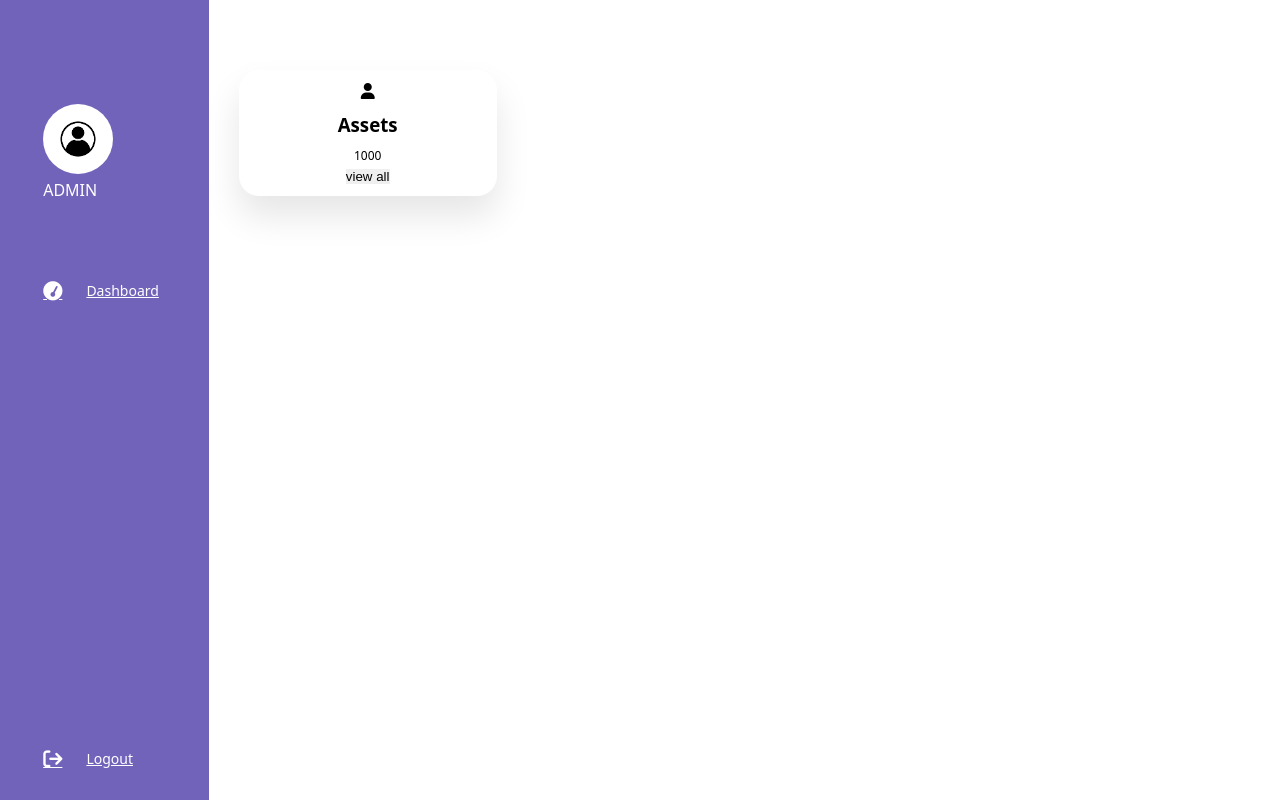
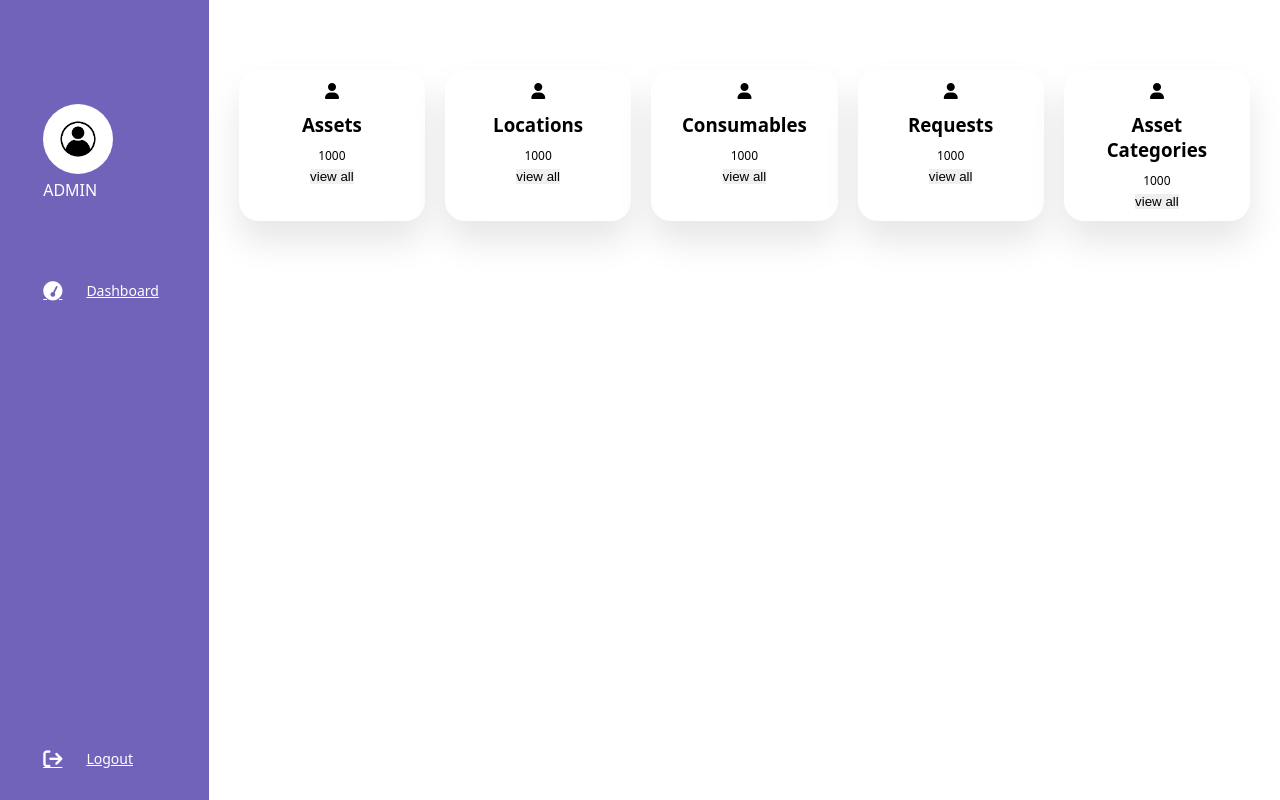
Before and after one commit to JOHNBSE/intern_assetreg, a plain HTML site: page Asset Register/html/dashboard.html in a window 1280 px wide. Drawn offline with Linux system fonts and the light colour scheme.

Commit message:
Update dashboard.html

```diff
--- a/Asset Register/html/dashboard.html
+++ b/Asset Register/html/dashboard.html
@@ -71,6 +71,30 @@
                 <p>1000</p>
                 <button>view all</button>
             </div>
+            <div class="card">
+                <i class="fa fa-user"></i>
+                <h3>Locations</h3>
+                <p>1000</p>
+                <button>view all</button>
+            </div>
+            <div class="card">
+                <i class="fa fa-user"></i>
+                <h3>Consumables</h3>
+                <p>1000</p>
+                <button>view all</button>
+            </div>
+            <div class="card">
+                <i class="fa fa-user"></i>
+                <h3>Requests</h3>
+                <p>1000</p>
+                <button>view all</button>
+            </div>
+            <div class="card">
+                <i class="fa fa-user"></i>
+                <h3>Asset Categories</h3>
+                <p>1000</p>
+                <button>view all</button>
+            </div>
         </div>
     </section>
 </body>
```
